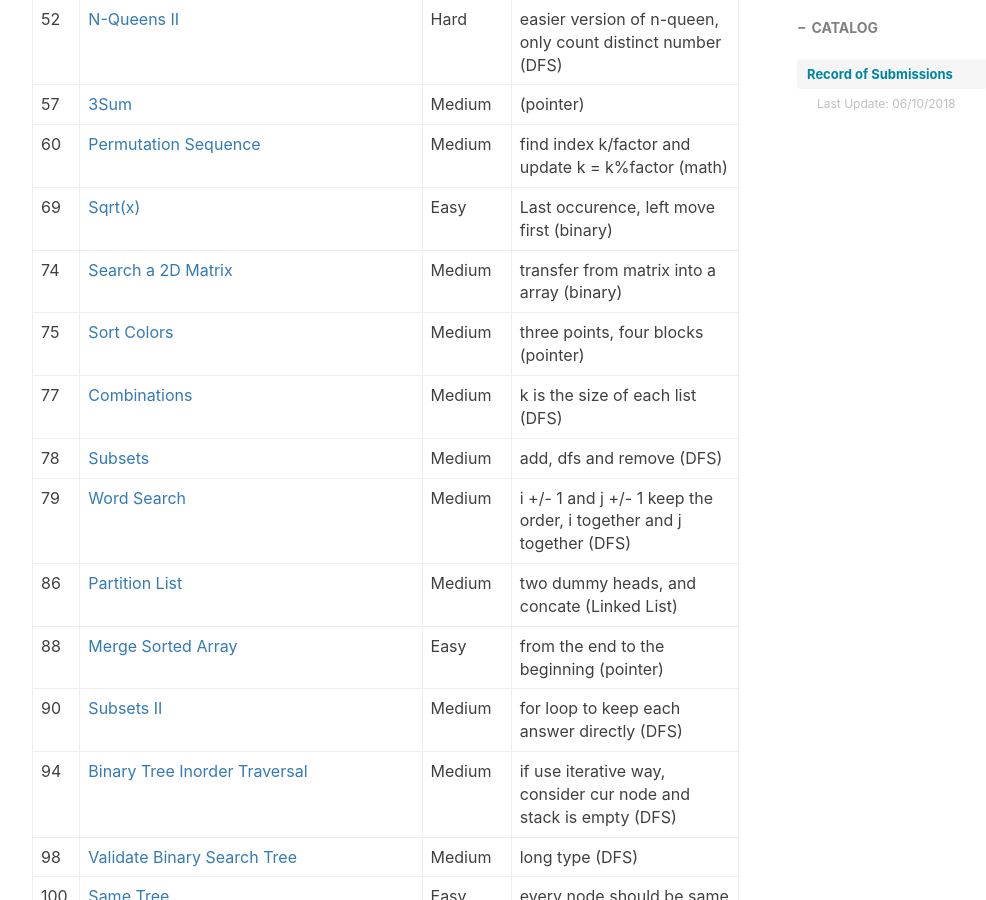
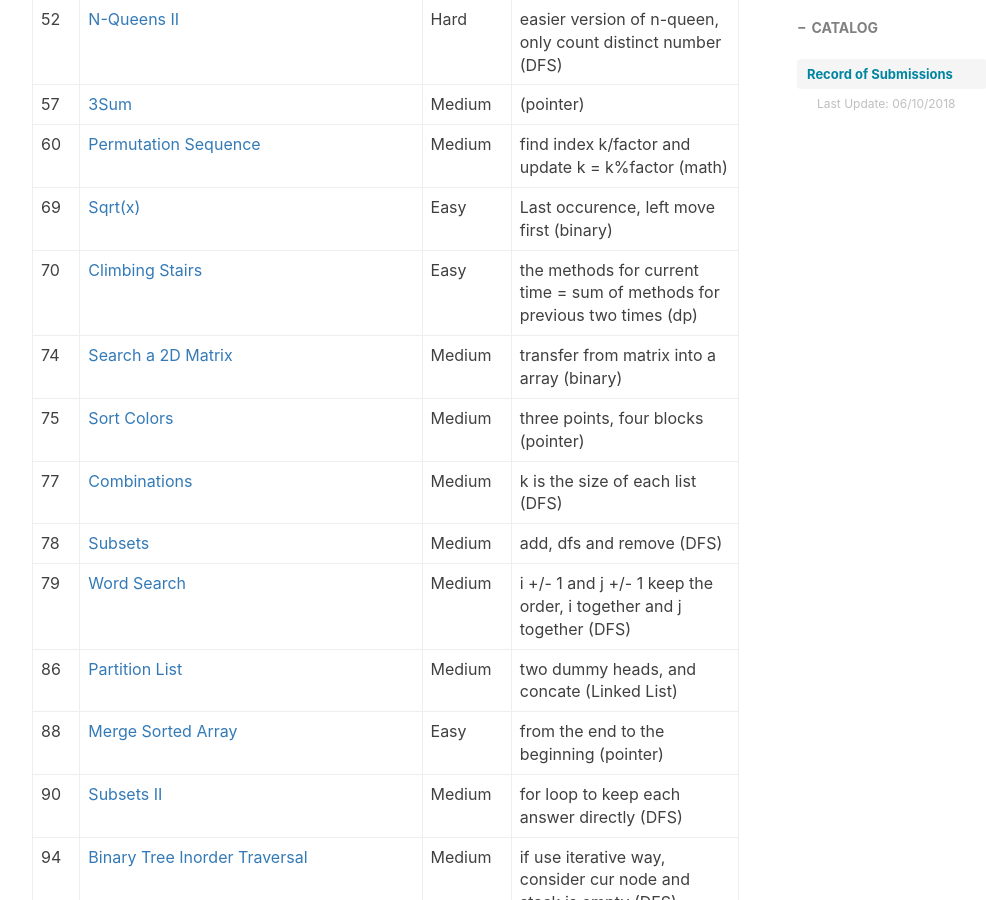
Before and after one commit to ly16/ly16.github.io, a Jekyll site: the page built from _posts/2018-05-18-leetcode-record-round1.md, in a window 1280 px wide and 900 px high, scrolled down 2029 px. Shown: the whole window, without its empty margins (233-1219 px from the left). Built offline with Jekyll 4.4.1, drawn with Linux system fonts in a browser that asks for light colours; nearby versions of some CDN libraries; comment, search, counter and statistics services are not loaded.

Commit message:
Update 2018-05-18-leetcode-record-round1.md

```diff
--- a/_posts/2018-05-18-leetcode-record-round1.md
+++ b/_posts/2018-05-18-leetcode-record-round1.md
@@ -41,6 +41,7 @@ tags:
 |57|[3Sum](https://github.com/ly16/LC-Practice/blob/master/3%20Sum.java)|Medium|(pointer)|
 |60|[Permutation Sequence](https://github.com/ly16/LC-Practice/blob/master/Permutation%20Sequence.java)|Medium|find index k/factor and update k = k%factor (math)|
 |69|[Sqrt(x)](https://github.com/ly16/LC-Practice/blob/master/Sqrt(x).java)|Easy|Last occurence, left move first (binary)|
+|70|[Climbing Stairs](https://github.com/ly16/LC-Practice/blob/master/Climbing%20Stairs.java)|Easy|the methods for current time = sum of methods for previous two times (dp)|
 |74|[Search a 2D Matrix](https://github.com/ly16/LC-Practice/blob/master/Search%20a%202D%20Matrix.java)|Medium|transfer from matrix into a array (binary)|
 |75|[Sort Colors](https://github.com/ly16/LC-Practice/blob/master/Rainbow%20Sort.java)|Medium|three points, four blocks (pointer)|
 |77|[Combinations](https://github.com/ly16/LC-Practice/blob/master/Combinations.java)|Medium|k is the size of each list (DFS)|
```
